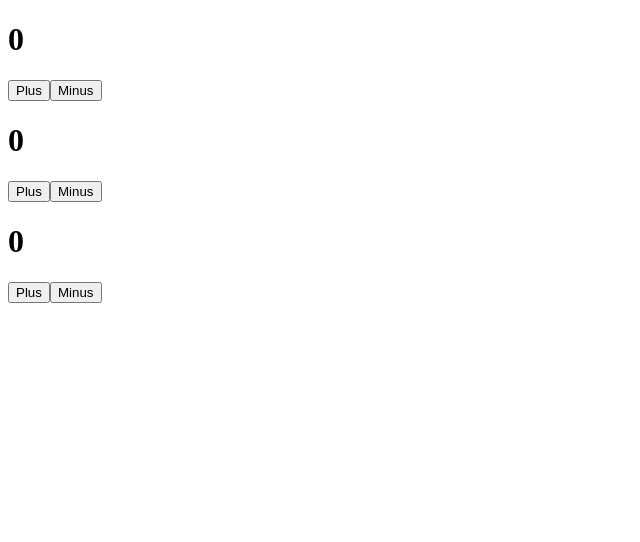
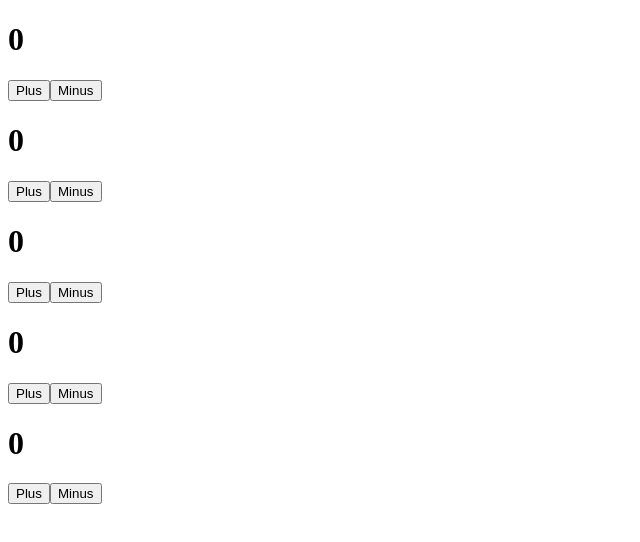
Before and after one commit to roganovich/reactLesson, a React (Create React App) app: page / in a window 1280 px wide. Shown: the top 542 px of the page, without its empty margins (0-640 px from the left). Built offline with nearby package versions, Linux system fonts and the light colour scheme.

Commit message:
add ClassCounter

```diff
--- a/src/App.js
+++ b/src/App.js
@@ -1,12 +1,14 @@
 import React from "react";
-import Counter from "./components/Counter";
+import ClassCounter from "./components/ClassCounter";
 
 function App() {
     return (
         <div className="App">
-            <Counter />
-            <Counter />
-            <Counter />
+            <ClassCounter/>
+            <ClassCounter/>
+            <ClassCounter/>
+            <ClassCounter/>
+            <ClassCounter/>
         </div>
     );
 }
--- /dev/null
+++ b/src/components/ClassCounter.jsx
@@ -0,0 +1,35 @@
+import React from "react";
+
+class ClassCounter extends React.Component {
+
+    constructor(props) {
+        super(props);
+
+        this.state = {
+            count: 0
+        }
+
+        this.upCounter = this.upCounter.bind(this);
+        this.downCounter = this.downCounter.bind(this);
+    }
+
+    upCounter() {
+        this.setState({'count': this.state.count + 1})
+    }
+
+    downCounter() {
+        this.setState({'count': this.state.count - 1})
+    }
+
+    render() {
+        return (
+            <div>
+                <h1>{this.state.count}</h1>
+                <button onClick={this.upCounter}>Plus</button>
+                <button onClick={this.downCounter}>Minus</button>
+            </div>
+        )
+    }
+}
+
+export default ClassCounter;
```
